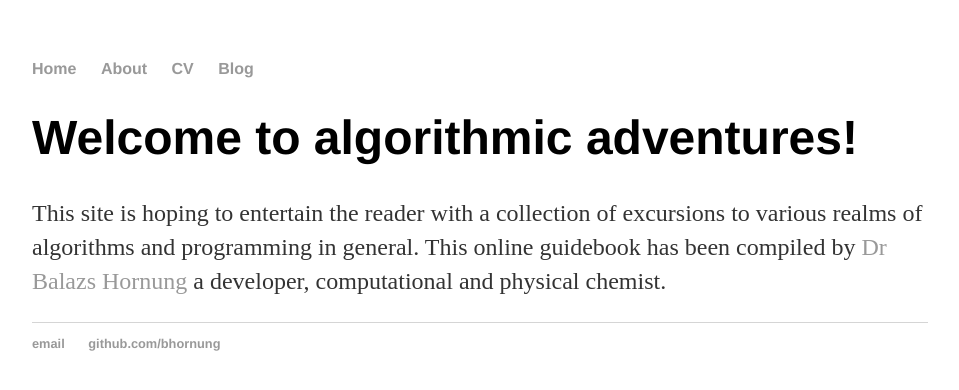
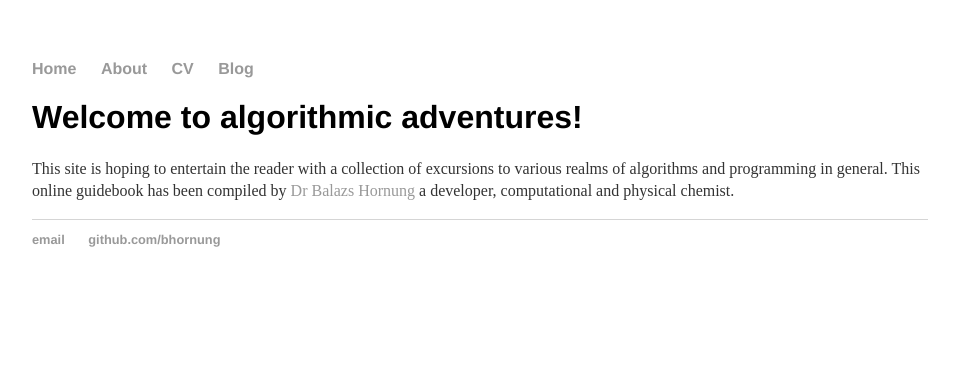
Before and after one commit to bhornung/bhornung.github.io, a Jekyll site: the page built from index.html, in a window 1280 px wide. Shown: the top 390 px of the page, without its empty margins (160-1119 px from the left). Built offline with Jekyll 4.4.1, drawn with Linux system fonts in a browser that asks for light colours.

Commit message:
Changed font sizes

```diff
--- a/css/main.css
+++ b/css/main.css
@@ -20,11 +20,11 @@ a:hover {
     text-decoration: underline;
 }
 h1 {
-    font-size: 3em;
+    font-size: 2em;
     font-family:'Helvetica', 'Arial', 'Sans-Serif';
 }
 p {
-    font-size: 1.5em;
+    font-size: 1.0em;
     line-height: 1.4em;
     color: #333;
 }
@@ -35,7 +35,7 @@ footer {
 
 ul.posts {
     margin: 20px auto 40px;
-    font-size: 1.5em;
+    font-size: 1.0em;
 }
 
 ul.posts li {
```
